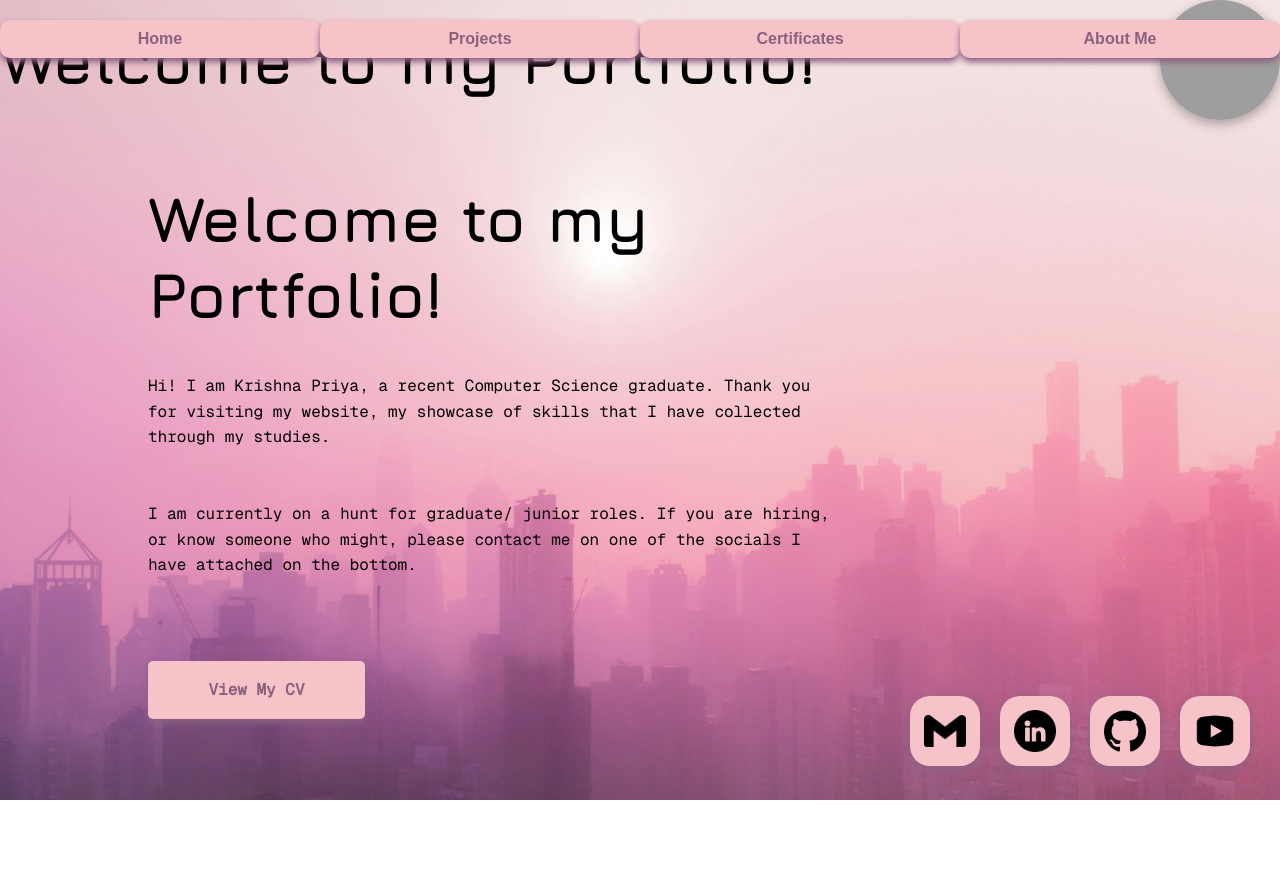
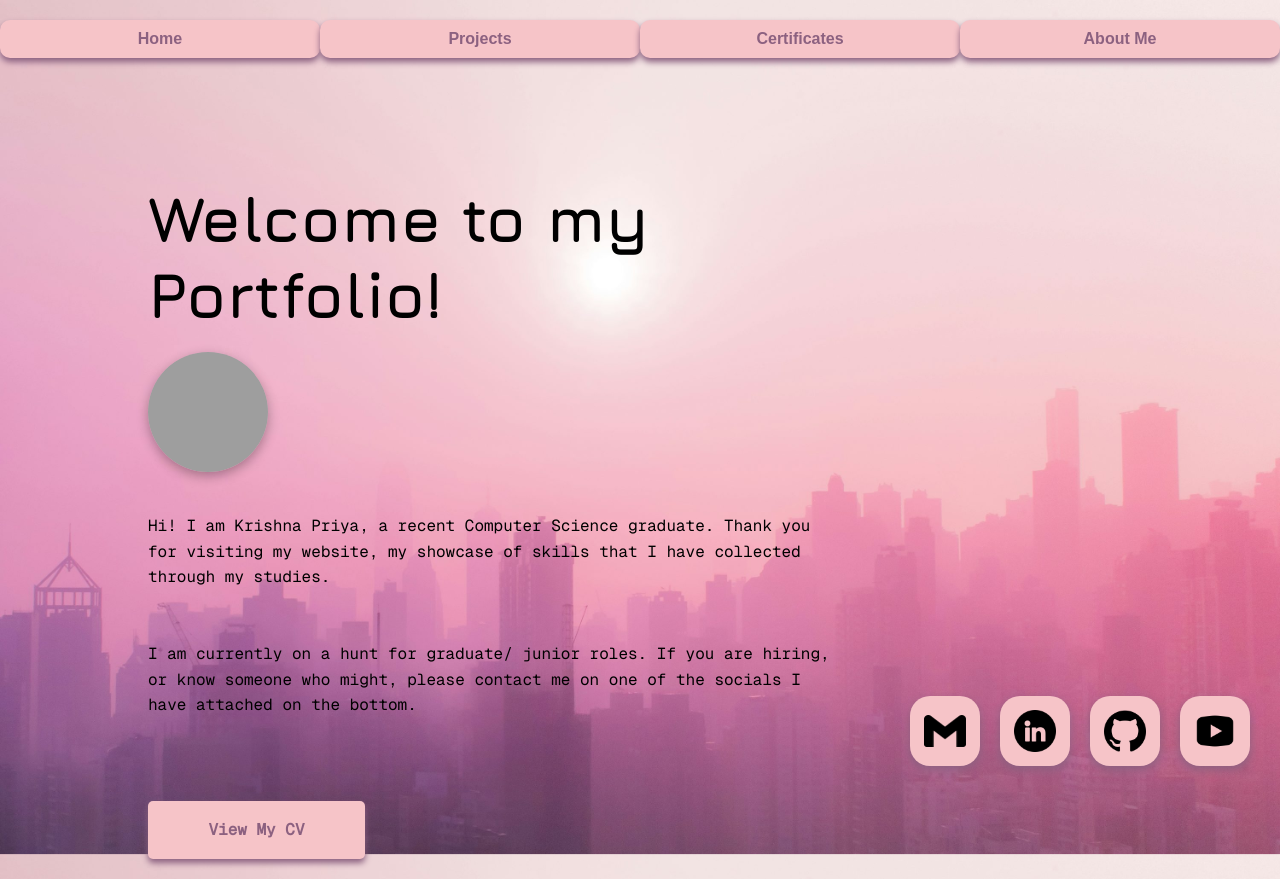
Before and after one commit to krishnapriya-n/portfolio, a plain HTML site: page index.html in a window 1280 px wide. Before the commit the page ends 800 px from the top, so only its background shows below. Drawn offline with nearby package versions, Linux system fonts and the light colour scheme; grey boxes are pictures that could not be loaded.

Commit message:
Update index.html

```diff
--- a/index.html
+++ b/index.html
@@ -14,7 +14,12 @@
 <body>
 
   <div class="container">
-    <div class="heading">Welcome to my Portfolio!</div>
+    <div class="header-row">
+      <div class="heading">Welcome to my Portfolio!</div>
+    <div class="profile-pic">
+      <img src="static/assets/photo.png" alt="Profile Photo" />
+    </div>
+  </div>
     <br />
     <div class="description">
         Hi! I am Krishna Priya, a recent Computer Science graduate. Thank you for visiting my website, my showcase of skills that I have collected through my studies.<br /><br /><br />
@@ -25,7 +30,6 @@
         View My CV
     </a>
     </div>
-
 
   <div class="social-buttons">
     <a href="mailto:kannakrishnapriya@gmail.com" target="_blank" aria-label="Email">
@@ -49,15 +53,6 @@
     <button class="nav-button" onclick="playTransition()">About Me</button>
   </div>
 
-  <div class="header-row">
-    <div class="heading">Welcome to my Portfolio!</div>
-    <div class="profile-pic">
-      <img src="static/assets/photo.png" alt="Krishna Priya's Photo" />
-    </div>
-  </div>
-
-
-
     <div class="video-overlay" id="videoOverlay">
       <video id="transitionVideo" autoplay muted>
         <source src="https://raw.githubusercontent.com/krishnapriya-n/portfolio/main/static/assets/mov.mp4" type="video/mp4">
```
